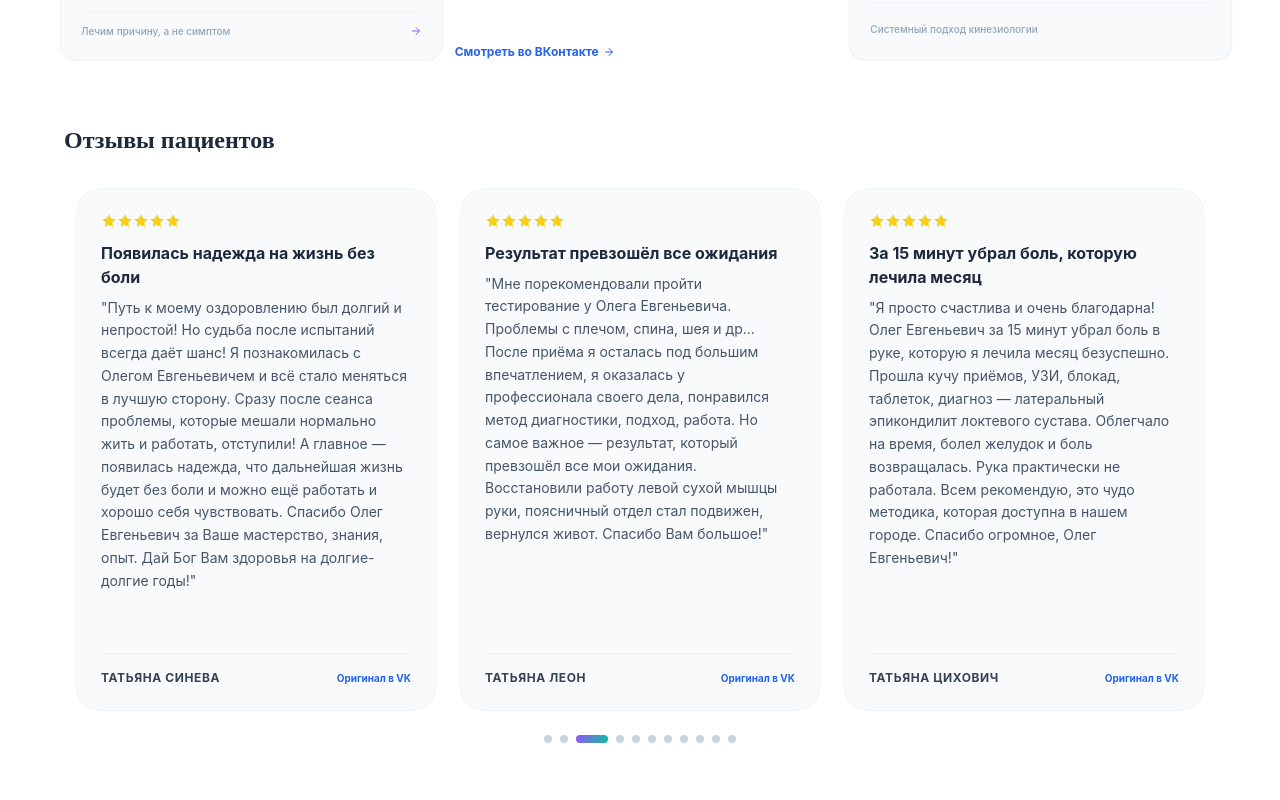
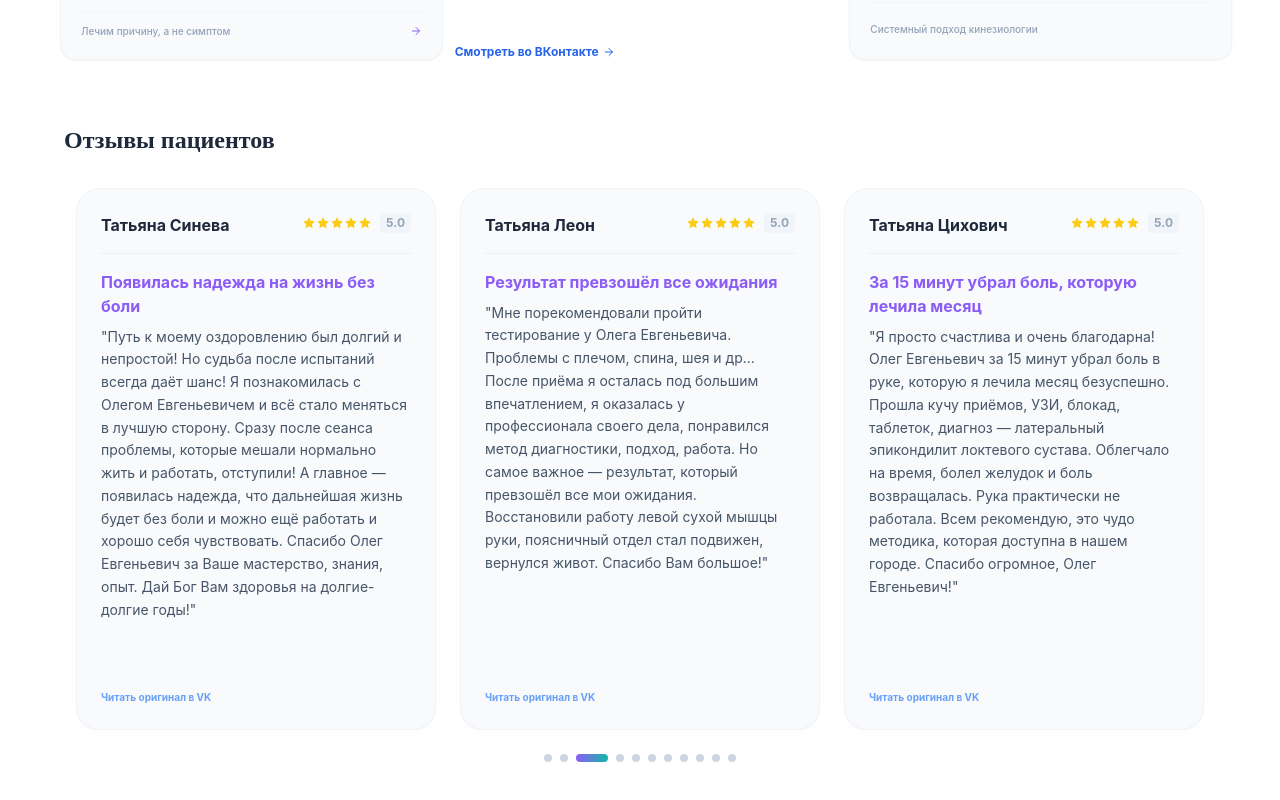
Before and after one commit to TonyGoodMan123/OlegTetchenko, a React (Vite) app: page / in a window 1280 px wide. Shown: the part 6427-7227 px from the top of the page. Built offline with nearby package versions, Linux system fonts and the light colour scheme; a web font is replaced by a local one.

Commit message:
style: Redesign testimonial cards (name top-left, stars top-right)

```diff
--- a/src/components/Cases.jsx
+++ b/src/components/Cases.jsx
@@ -105,15 +105,24 @@ const TestimonialsCarousel = () => {
                 >
                     {displayTestimonials.map((r, i) => (
                         <div key={i} className="w-full md:w-1/2 lg:w-1/3 flex-shrink-0 px-3">
-                            <div className="bg-slate-50 rounded-3xl p-6 border border-slate-100 h-full flex flex-col">
-                                <div className="flex text-yellow-400 mb-3">
-                                    {[...Array(5)].map((_, x) => <Star key={x} size={16} fill="currentColor" stroke="none" />)}
+                            <div className="bg-slate-50 rounded-3xl p-6 border border-slate-100 h-full flex flex-col shadow-sm card-hover">
+                                <div className="flex justify-between items-start mb-4 pb-4 border-b border-slate-200/50">
+                                    <span className="font-bold text-slate-800 text-sm md:text-base">{r.name}</span>
+                                    <div className="flex items-center gap-2">
+                                        <div className="flex text-yellow-400">
+                                            {[...Array(5)].map((_, x) => <Star key={x} size={14} fill="currentColor" stroke="none" />)}
+                                        </div>
+                                        <span className="text-xs font-bold text-slate-400 bg-slate-100 px-1.5 py-0.5 rounded">5.0</span>
+                                    </div>
                                 </div>
-                                <h5 className="font-bold text-slate-800 mb-2">{r.title}</h5>
+
+                                <h5 className="font-bold text-brand-purple mb-2 text-sm md:text-base leading-tight">{r.title}</h5>
                                 <p className="text-slate-600 text-sm leading-relaxed mb-4 flex-grow">"{r.text}"</p>
-                                <div className="flex justify-between items-end pt-4 border-t border-slate-200/50">
-                                    <span className="font-bold text-slate-700 text-xs uppercase tracking-wider">{r.name}</span>
-                                    <a href="https://vk.com/reviews-212898269" target="_blank" className="text-[10px] font-bold text-blue-600 hover:underline">Оригинал в VK</a>
+
+                                <div className="pt-2 mt-auto">
+                                    <a href="https://vk.com/reviews-212898269" target="_blank" className="text-[10px] font-bold text-blue-500 hover:text-blue-600 hover:underline flex items-center opacity-75 hover:opacity-100 transition-opacity">
+                                        Читать оригинал в VK
+                                    </a>
                                 </div>
                             </div>
                         </div>
```
